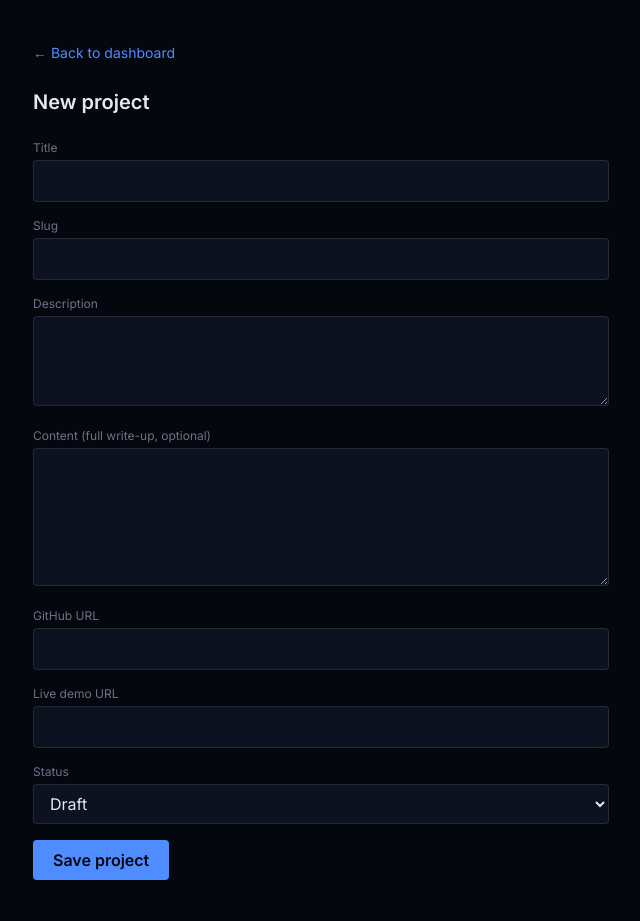
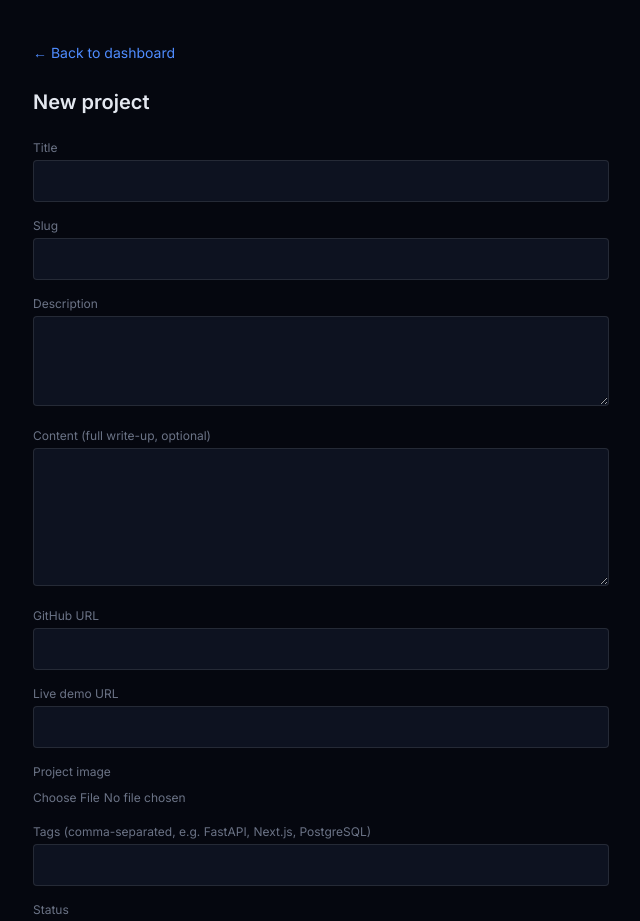
Before and after one commit to ShamallahChibeu/Shamallah-website-frontend, a Next.js app: page /admin/projects/new in a window 1280 px wide. Shown: the top 921 px of the page, without its empty margins (15-655 px from the left). Built offline with nearby package versions, Linux system fonts and the light colour scheme; no server answers.

Commit message:
Add Cloudinary image uploads and editable tags for projects

```diff
--- a/src/app/admin/projects/[id]/edit/page.tsx
+++ b/src/app/admin/projects/[id]/edit/page.tsx
@@ -4,6 +4,7 @@ import { useEffect, useState } from "react";
 import { useRouter, useParams } from "next/navigation";
 import { API_URL } from "@/lib/api";
 import { getToken } from "@/lib/auth";
+import ImageUpload from "@/components/ImageUpload";
 
 export default function EditProjectPage() {
   const router = useRouter();
@@ -15,6 +16,8 @@ export default function EditProjectPage() {
   const [content, setContent] = useState("");
   const [githubUrl, setGithubUrl] = useState("");
   const [demoUrl, setDemoUrl] = useState("");
+  const [imageUrl, setImageUrl] = useState("");
+  const [tags, setTags] = useState("");
   const [status, setStatus] = useState("draft");
   const [error, setError] = useState("");
   const [loading, setLoading] = useState(false);
@@ -31,6 +34,8 @@ export default function EditProjectPage() {
         setContent(data.content || "");
         setGithubUrl(data.github_url || "");
         setDemoUrl(data.demo_url || "");
+        setImageUrl(data.image_url || "");
+        setTags(data.tags || "");
         setStatus(data.status);
       }
       setFetching(false);
@@ -47,7 +52,7 @@ export default function EditProjectPage() {
       const res = await fetch(`${API_URL}/projects/${id}`, {
         method: "PUT",
         headers: { "Content-Type": "application/json", Authorization: `Bearer ${token}` },
-        body: JSON.stringify({ title, slug, description, content, github_url: githubUrl, demo_url: demoUrl, status }),
+        body: JSON.stringify({ title, slug, description, content, github_url: githubUrl, demo_url: demoUrl, image_url: imageUrl, tags, status }),
       });
       if (!res.ok) throw new Error("Failed to update project");
       router.push("/admin");
@@ -92,6 +97,14 @@ export default function EditProjectPage() {
           <input value={demoUrl} onChange={(e) => setDemoUrl(e.target.value)} className="w-full bg-panel border border-white/10 rounded px-3 py-2 text-paper focus:outline-none focus:border-signal" />
         </div>
         <div>
+          <label className="block text-xs text-muted mb-1">Project image</label>
+          <ImageUpload value={imageUrl} onChange={setImageUrl} />
+        </div>
+        <div>
+          <label className="block text-xs text-muted mb-1">Tags (comma-separated, e.g. FastAPI, Next.js, PostgreSQL)</label>
+          <input value={tags} onChange={(e) => setTags(e.target.value)} className="w-full bg-panel border border-white/10 rounded px-3 py-2 text-paper focus:outline-none focus:border-signal" />
+        </div>
+        <div>
           <label className="block text-xs text-muted mb-1">Status</label>
           <select value={status} onChange={(e) => setStatus(e.target.value)} className="w-full bg-panel border border-white/10 rounded px-3 py-2 text-paper focus:outline-none focus:border-signal">
             <option value="draft">Draft</option>
--- a/src/app/admin/projects/new/page.tsx
+++ b/src/app/admin/projects/new/page.tsx
@@ -4,6 +4,7 @@ import { useState } from "react";
 import { useRouter } from "next/navigation";
 import { API_URL } from "@/lib/api";
 import { getToken } from "@/lib/auth";
+import ImageUpload from "@/components/ImageUpload";
 
 export default function NewProjectPage() {
   const router = useRouter();
@@ -13,6 +14,8 @@ export default function NewProjectPage() {
   const [content, setContent] = useState("");
   const [githubUrl, setGithubUrl] = useState("");
   const [demoUrl, setDemoUrl] = useState("");
+  const [imageUrl, setImageUrl] = useState("");
+  const [tags, setTags] = useState("");
   const [status, setStatus] = useState("draft");
   const [error, setError] = useState("");
   const [loading, setLoading] = useState(false);
@@ -26,7 +29,7 @@ export default function NewProjectPage() {
       const res = await fetch(`${API_URL}/projects`, {
         method: "POST",
         headers: { "Content-Type": "application/json", Authorization: `Bearer ${token}` },
-        body: JSON.stringify({ title, slug, description, content, github_url: githubUrl, demo_url: demoUrl, status }),
+        body: JSON.stringify({ title, slug, description, content, github_url: githubUrl, demo_url: demoUrl, image_url: imageUrl, tags, status }),
       });
       if (!res.ok) throw new Error("Failed to create project");
       router.push("/admin");
@@ -67,6 +70,14 @@ export default function NewProjectPage() {
           <input value={demoUrl} onChange={(e) => setDemoUrl(e.target.value)} className="w-full bg-panel border border-white/10 rounded px-3 py-2 text-paper focus:outline-none focus:border-signal" />
         </div>
         <div>
+          <label className="block text-xs text-muted mb-1">Project image</label>
+          <ImageUpload value={imageUrl} onChange={setImageUrl} />
+        </div>
+        <div>
+          <label className="block text-xs text-muted mb-1">Tags (comma-separated, e.g. FastAPI, Next.js, PostgreSQL)</label>
+          <input value={tags} onChange={(e) => setTags(e.target.value)} className="w-full bg-panel border border-white/10 rounded px-3 py-2 text-paper focus:outline-none focus:border-signal" />
+        </div>
+        <div>
           <label className="block text-xs text-muted mb-1">Status</label>
           <select value={status} onChange={(e) => setStatus(e.target.value)} className="w-full bg-panel border border-white/10 rounded px-3 py-2 text-paper focus:outline-none focus:border-signal">
             <option value="draft">Draft</option>
--- a/src/app/page.tsx
+++ b/src/app/page.tsx
@@ -57,19 +57,25 @@ export default async function Home() {
                 {projects.map((project) => {
                   const link = project.demo_url || project.github_url || "";
                   const isFuel = project.slug.includes("fuel");
-                  const tags = isFuel ? ["HTML", "JavaScript", "Netlify"] : ["FastAPI", "Next.js", "PostgreSQL"];
+                  const tagList = project.tags
+                    ? project.tags.split(",").map((t) => t.trim()).filter(Boolean)
+                    : (isFuel ? ["HTML", "JavaScript", "Netlify"] : ["FastAPI", "Next.js", "PostgreSQL"]);
                   return (
                     <a key={project.id} href={link || undefined} target={link ? "_blank" : undefined} rel={link ? "noopener noreferrer" : undefined} className="flex gap-5 group">
-                      <div className="w-24 h-16 shrink-0 bg-panel rounded-md border border-white/5 flex items-center justify-center text-signal">
-                        {isFuel ? <Fuel size={24} /> : <Globe size={24} />}
-                      </div>
+                      {project.image_url ? (
+                        <img src={project.image_url} alt={project.title} className="w-24 h-16 shrink-0 object-cover rounded-md border border-white/5" />
+                      ) : (
+                        <div className="w-24 h-16 shrink-0 bg-panel rounded-md border border-white/5 flex items-center justify-center text-signal">
+                          {isFuel ? <Fuel size={24} /> : <Globe size={24} />}
+                        </div>
+                      )}
                       <div>
                         <h3 className="font-semibold text-paper mb-1 group-hover:text-signal transition-colors">
                           {project.title}{link ? " ↗" : ""}
                         </h3>
                         <p className="text-sm text-muted mb-2">{project.description}</p>
                         <div className="flex flex-wrap gap-2">
-                          {tags.map((tag) => (
+                          {tagList.map((tag) => (
                             <span key={tag} className="text-xs px-2.5 py-1 rounded-full bg-panel text-accent-green border border-white/5">{tag}</span>
                           ))}
                         </div>
--- /dev/null
+++ b/src/components/ImageUpload.tsx
@@ -0,0 +1,50 @@
+"use client";
+
+import { useState } from "react";
+
+interface ImageUploadProps {
+  value: string;
+  onChange: (url: string) => void;
+}
+
+const CLOUD_NAME = "fbcxmiyr";
+const UPLOAD_PRESET = "shamallah_uploads";
+
+export default function ImageUpload({ value, onChange }: ImageUploadProps) {
+  const [uploading, setUploading] = useState(false);
+  const [error, setError] = useState("");
+
+  async function handleFileChange(e: React.ChangeEvent<HTMLInputElement>) {
+    const file = e.target.files?.[0];
+    if (!file) return;
+    setUploading(true);
+    setError("");
+    try {
+      const formData = new FormData();
+      formData.append("file", file);
+      formData.append("upload_preset", UPLOAD_PRESET);
+      const res = await fetch(`https://api.cloudinary.com/v1_1/${CLOUD_NAME}/image/upload`, {
+        method: "POST",
+        body: formData,
+      });
+      if (!res.ok) throw new Error("Upload failed");
+      const data = await res.json();
+      onChange(data.secure_url);
+    } catch {
+      setError("Upload failed. Try again.");
+    } finally {
+      setUploading(false);
+    }
+  }
+
+  return (
+    <div>
+      {value && (
+        <img src={value} alt="Preview" className="w-32 h-20 object-cover rounded-md border border-white/10 mb-2" />
+      )}
+      <input type="file" accept="image/*" onChange={handleFileChange} className="text-xs text-muted" />
+      {uploading && <p className="text-xs text-signal mt-1">Uploading...</p>}
+      {error && <p className="text-xs text-red-400 mt-1">{error}</p>}
+    </div>
+  );
+}
--- a/src/lib/api.ts
+++ b/src/lib/api.ts
@@ -6,6 +6,8 @@ export interface Project {
   content?: string;
   github_url?: string;
   demo_url?: string;
+  image_url?: string;
+  tags?: string;
   status: string;
 }
 
```
